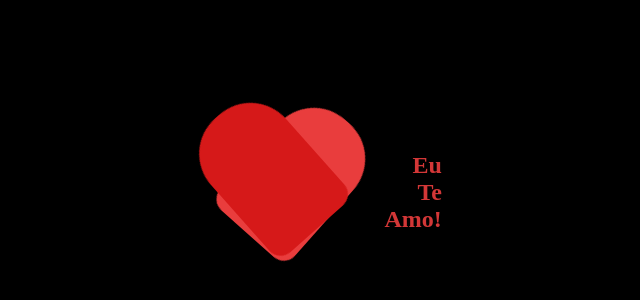
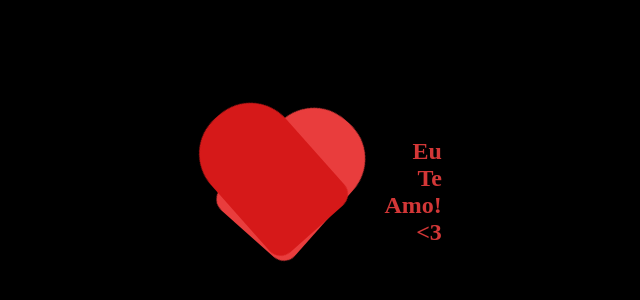
Before and after one commit to RuanPedroCruz/projeto-heart, a plain HTML site: page index.html in a window 1280 px wide. Shown: the part 208-508 px from the top of the page, without its empty margins (322-962 px from the left). Drawn offline with Linux system fonts and the light colour scheme.

Commit message:
melhorando

```diff
--- a/index.html
+++ b/index.html
@@ -9,6 +9,6 @@
 </head>
 <body>
     <div class="heart"></div>
-    <div id="love"><p>Eu <br> Te <br> Amo!</p></div>
+    <div id="love"><p>Eu <br> Te <br> Amo! <br> <3 </p></div>
 </body>
 </html>
```
